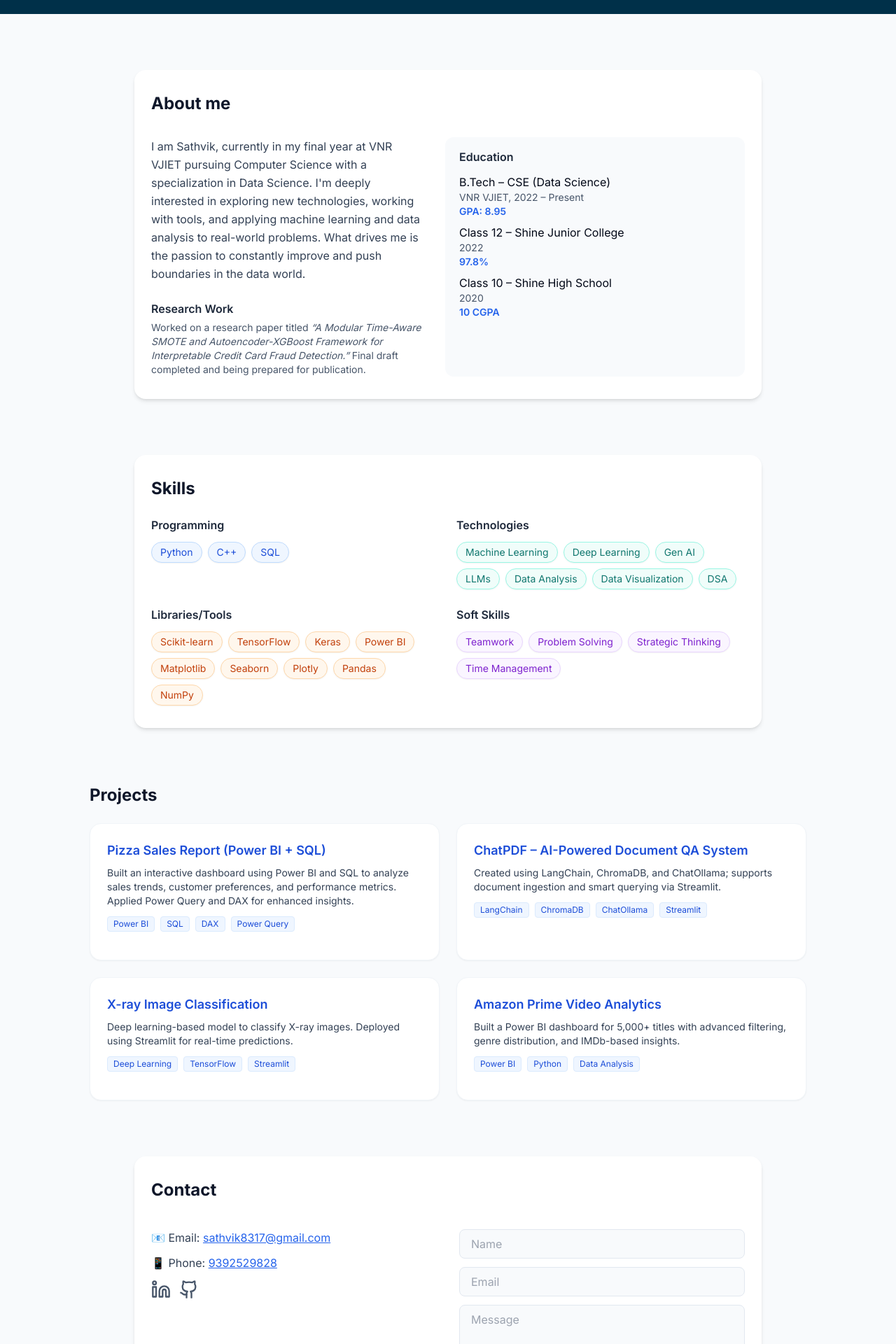
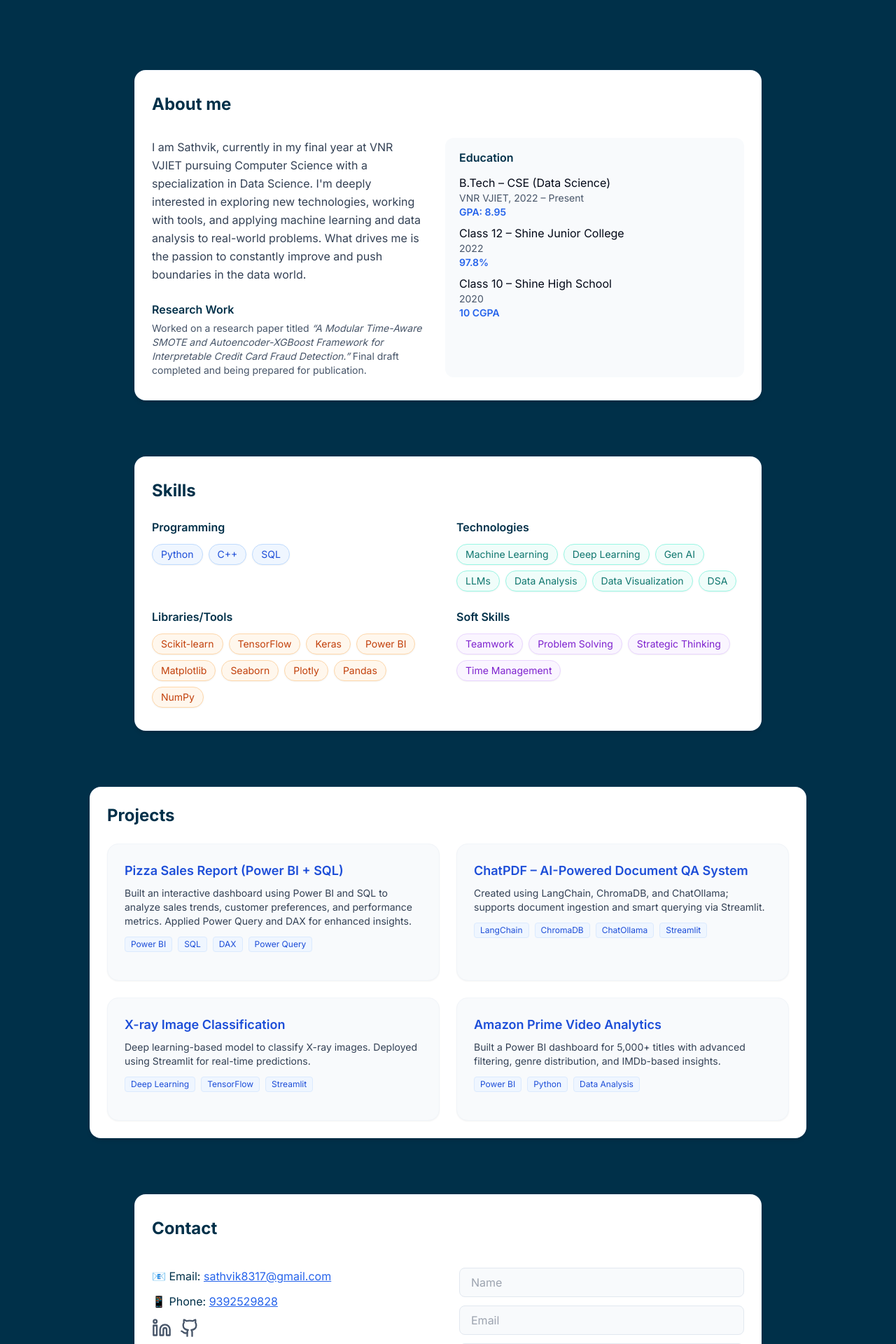
Before and after one commit to sathvik8317/sathvik-konda-portfolio, a React (Vite) app: page / in a window 1280 px wide. Shown: the part 460-2380 px from the top of the page at 70% size. Built offline with nearby package versions, Linux system fonts and the light colour scheme.

Commit message:
Fix: Improve resume download and color palette
Improved the resume download link's visibility and applied the consistent color palette across all pages for a unified design.

```diff
--- a/src/components/About.tsx
+++ b/src/components/About.tsx
@@ -1,7 +1,7 @@
 
 const About = () => (
-  <div className="max-w-4xl mx-auto bg-white rounded-2xl shadow-md px-6 py-8 flex flex-col gap-6">
-    <h2 className="text-2xl font-bold text-slate-900 mb-2">About me</h2>
+  <div className="max-w-4xl mx-auto bg-white rounded-2xl shadow-md px-6 py-8 flex flex-col gap-6 border border-blue-100/40">
+    <h2 className="text-2xl font-bold text-[#003049] mb-2">About me</h2>
     <div className="flex flex-col sm:flex-row gap-8">
       <div className="flex-1 text-slate-700 text-base leading-relaxed">
         <p>
@@ -9,7 +9,7 @@ const About = () => (
         </p>
         {/* Research Work */}
         <div className="mt-6">
-          <h3 className="font-semibold text-slate-800 mb-1">Research Work</h3>
+          <h3 className="font-semibold text-[#003049] mb-1">Research Work</h3>
           <p className="text-sm text-slate-600">
             Worked on a research paper titled <span className="italic font-medium">“A Modular Time-Aware SMOTE and Autoencoder-XGBoost Framework for Interpretable Credit Card Fraud Detection.”</span> Final draft completed and being prepared for publication.
           </p>
@@ -17,7 +17,7 @@ const About = () => (
       </div>
       {/* Education */}
       <div className="flex-1 bg-slate-50 rounded-xl px-5 py-4">
-        <h3 className="font-semibold text-slate-800 mb-3">Education</h3>
+        <h3 className="font-semibold text-[#003049] mb-3">Education</h3>
         <div className="space-y-2">
           <div>
             <div className="font-medium">B.Tech – CSE (Data Science)</div>
--- a/src/components/Contact.tsx
+++ b/src/components/Contact.tsx
@@ -17,19 +17,19 @@ const Contact = () => {
   };
 
   return (
-    <div className="max-w-4xl mx-auto bg-white rounded-2xl shadow-md px-6 py-8 flex flex-col gap-8">
-      <h2 className="text-2xl font-bold text-slate-900 mb-2">Contact</h2>
+    <div className="max-w-4xl mx-auto bg-white rounded-2xl shadow-md px-6 py-8 flex flex-col gap-8 border border-blue-100/40">
+      <h2 className="text-2xl font-bold text-[#003049] mb-2">Contact</h2>
       <div className="flex flex-col md:flex-row gap-8">
         {/* Contact Info */}
         <div className="flex-1 space-y-3">
           <div>
-            <span className="font-medium text-slate-700">📧 Email: </span>
+            <span className="font-medium text-[#003049]">📧 Email: </span>
             <a href="mailto:sathvik8317@gmail.com" className="text-blue-600 underline hover:text-blue-800">
               sathvik8317@gmail.com
             </a>
           </div>
           <div>
-            <span className="font-medium text-slate-700">📱 Phone: </span>
+            <span className="font-medium text-[#003049]">📱 Phone: </span>
             <a href="tel:9392529828" className="text-blue-600 underline hover:text-blue-800">
               9392529828
             </a>
--- a/src/components/Hero.tsx
+++ b/src/components/Hero.tsx
@@ -31,17 +31,17 @@ const Hero = () => (
         <p className="text-lg sm:text-xl text-sky-50/90 mb-8 max-w-lg font-medium drop-shadow-md">
           A Data Science enthusiast passionate about ML, Gen AI, and solving problems with code.
         </p>
-        <div className="flex gap-4">
+        <div className="flex flex-col sm:flex-row gap-4 w-full sm:w-auto">
           <Button
             size="lg"
-            className="bg-white text-[#003049] px-7 py-3 rounded-xl shadow-xl hover:bg-blue-100/80 transition-all font-semibold text-base ring-2 ring-white/30"
+            className="bg-white text-[#003049] px-7 py-3 rounded-xl shadow-xl hover:bg-blue-100/80 transition-all font-semibold text-base ring-2 ring-white/50 border-2 border-white"
           >
             <a href="#projects">View Projects</a>
           </Button>
           <Button
             size="lg"
             variant="outline"
-            className="border-white border-2 text-white px-7 py-3 rounded-xl font-semibold text-base hover:bg-white/10 transition-all hover:text-yellow-200 ring-2 ring-white/20"
+            className="border-2 border-white bg-[#003049] text-white px-7 py-3 rounded-xl font-semibold text-base transition-all hover:bg-white hover:text-[#003049] hover:shadow-lg ring-2 ring-white/50"
             asChild
           >
             <a href="/resume.pdf" download>Download Resume</a>
@@ -57,7 +57,6 @@ const Hero = () => (
           <span className="absolute inset-2 w-40 h-40 rounded-full bg-white/70 shadow-xl -z-10"></span>
           {/* Main profile placeholder */}
           <div className="relative z-10 w-40 h-40 rounded-full border-4 border-sky-100/80 bg-white/80 shadow-2xl flex items-center justify-center">
-            {/* Replace this svg with your photo in production */}
             <svg
               width="90"
               height="90"
--- a/src/components/Projects.tsx
+++ b/src/components/Projects.tsx
@@ -35,13 +35,13 @@ const projects = [
 ];
 
 const Projects = () => (
-  <div className="max-w-5xl mx-auto">
-    <h2 className="text-2xl font-bold text-slate-900 mb-6">Projects</h2>
+  <div className="max-w-5xl mx-auto bg-white rounded-2xl shadow-md border border-blue-100/40 p-6">
+    <h2 className="text-2xl font-bold text-[#003049] mb-6">Projects</h2>
     <div className="grid md:grid-cols-2 gap-6">
       {projects.map((proj, idx) => (
         <div
           key={proj.title}
-          className="rounded-2xl bg-white shadow-sm p-6 border border-slate-100 hover:shadow-blue-100 transition-shadow flex flex-col animate-fade-in"
+          className="rounded-2xl bg-slate-50 shadow-sm p-6 border border-slate-100 hover:shadow-blue-100 transition-shadow flex flex-col animate-fade-in"
           style={{ animationDelay: `${idx * 50}ms` }}
         >
           <h3 className="font-semibold text-lg text-blue-700 mb-2">{proj.title}</h3>
--- a/src/components/Skills.tsx
+++ b/src/components/Skills.tsx
@@ -49,12 +49,12 @@ const badgeColors = [
 ];
 
 const Skills = () => (
-  <div className="max-w-4xl mx-auto bg-white rounded-2xl shadow-md px-6 py-8">
-    <h2 className="text-2xl font-bold text-slate-900 mb-6">Skills</h2>
+  <div className="max-w-4xl mx-auto bg-white rounded-2xl shadow-md px-6 py-8 border border-blue-100/40">
+    <h2 className="text-2xl font-bold text-[#003049] mb-6">Skills</h2>
     <div className="grid md:grid-cols-2 gap-6">
       {groups.map((group, i) => (
         <div key={group.label}>
-          <h3 className="font-semibold text-slate-800 mb-3">{group.label}</h3>
+          <h3 className="font-semibold text-[#003049] mb-3">{group.label}</h3>
           <div className="flex flex-wrap gap-2">
             {group.skills.map(skill => (
               <span
--- a/src/pages/Index.tsx
+++ b/src/pages/Index.tsx
@@ -9,7 +9,7 @@ import Footer from "@/components/Footer";
 
 const Index = () => {
   return (
-    <div className="bg-[#f8fafc] min-h-screen font-inter flex flex-col">
+    <div className="bg-[#003049] min-h-screen font-inter flex flex-col">
       <Navbar />
       <main className="flex-1 flex flex-col pt-20 sm:pt-28">
         <section id="home">
```
